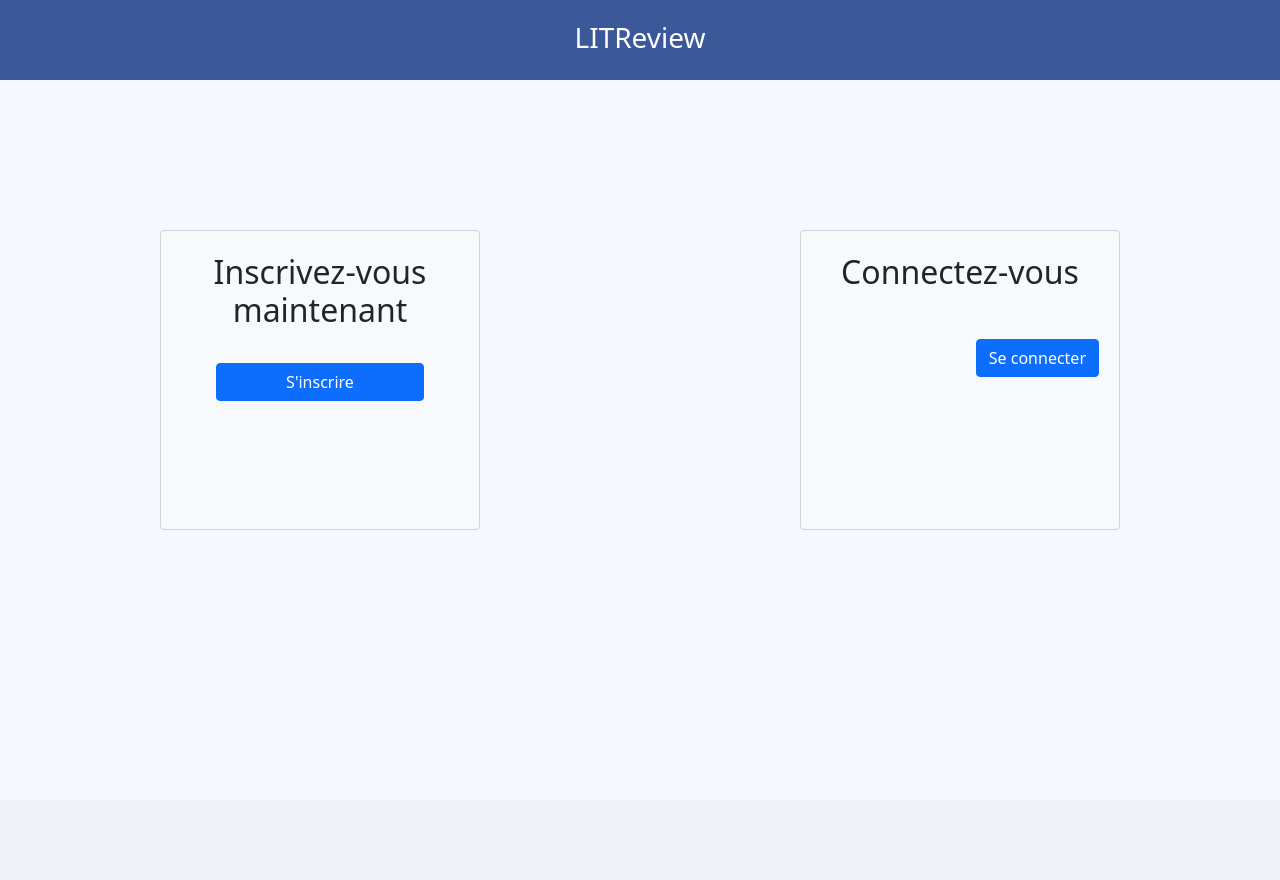
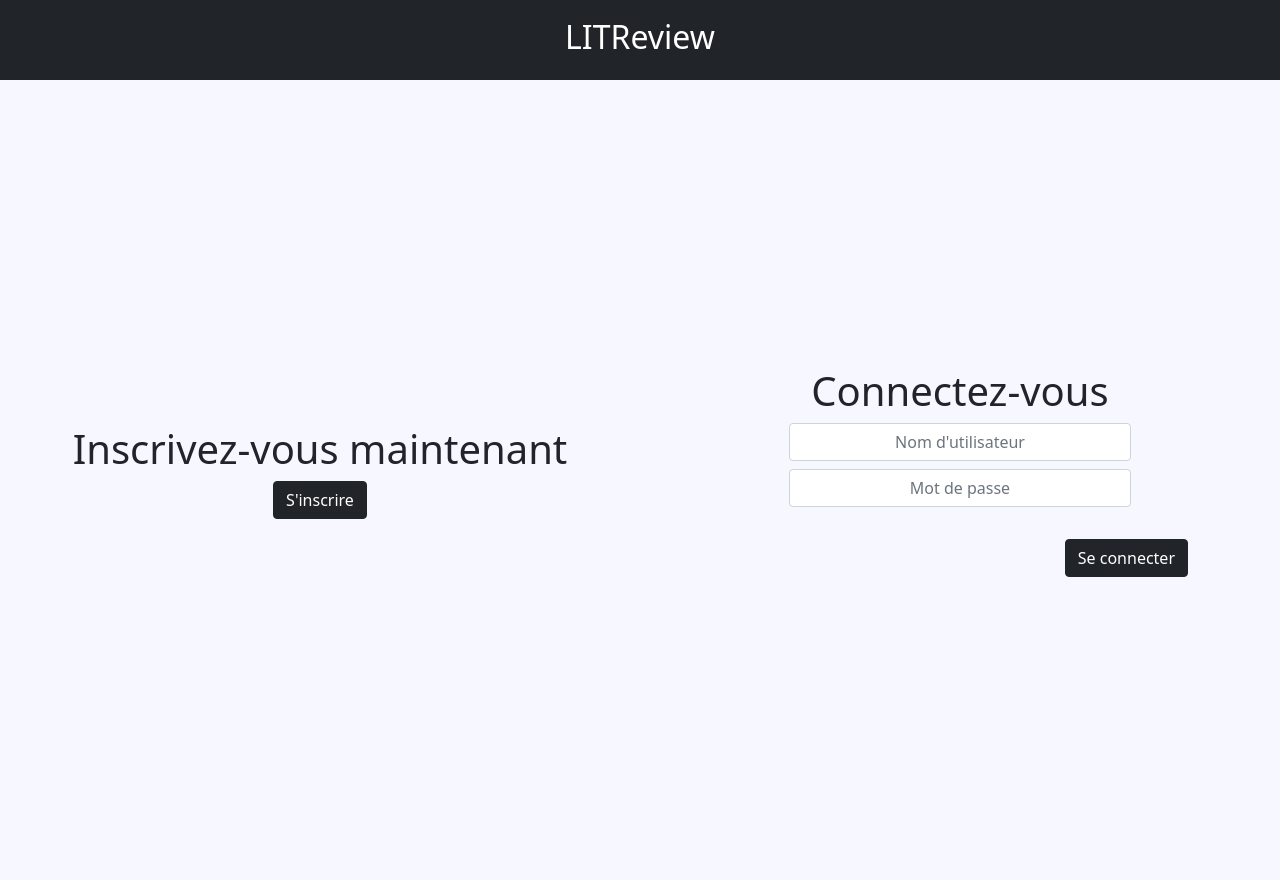
Before and after one commit to Gauthier3090/P9_OpenClassrooms, a Django app: page / in a window 1280 px wide. Before the commit the page ends 800 px from the top, so only its background shows below. Run offline with Django 4.2, Linux system fonts and the light colour scheme; some libraries are stand-ins or nearby versions.

Commit message:
rework css

```diff
--- a/src/LITReview/templates/navbar.html
+++ b/src/LITReview/templates/navbar.html
@@ -7,13 +7,12 @@
     <link rel="stylesheet" type="text/css" href="{% static 'bootstrap.css' %}">
 </head>
 <body class="custom-body">
-    <nav class="navbar navbar-expand-lg custom-navbar h-10">
-        <div class="collapse navbar-collapse m-lg-2">
-            <a class="navbar-brand text-white fs-3 abs-center-x">LITReview</a>
-        </div>
-        {% block navbar %}
+    <header class="">
+        <nav class="navbar navbar-expand-lg bg-dark {% if not user.is_authenticated %} h-10 {% endif %}">
+            <div class="container-fluid">
+                <a class="navbar-brand text-white fs-2 align-middle" href="#">LITReview</a>
                 {% if user.is_authenticated %}
-                <div class="collapse navbar-collapse justify-content-end">
+                    <div class="navbar d-flex ms-auto">
                         <ul class="nav navbar-nav m-lg-2">
                             <li class="nav-item active">
                                 <a class="nav-link text-white" href="{% url 'flux' %}">Flux</a>
--- a/src/LITReview/urls.py
+++ b/src/LITReview/urls.py
@@ -15,12 +15,12 @@ Including another URLconf
 """
 from django.conf import settings
 from django.conf.urls.static import static
-from .views import index
+from core.views import LoginPage
 from django.contrib import admin
 from django.urls import path, include
 
 urlpatterns = [
-    path('', index, name="index"),
+    path('', LoginPage.as_view(), name="index"),
     path('', include("core.urls")),
     path('following/', include("following.urls")),
     path('ticketing/', include("ticketing.urls")),
--- a/src/LITReview/views.py
+++ b/src/LITReview/views.py
@@ -1,11 +1,4 @@
-from django.http import HttpResponseRedirect
-from django.shortcuts import redirect, render
-
-
-def index(request):
-    if request.user.is_authenticated:
-        return redirect("flux")
-    return render(request, "login.html")
+from django.shortcuts import render
 
 
 def error_404_handler(request, exception):
--- a/src/core/templates/flux.html
+++ b/src/core/templates/flux.html
@@ -4,10 +4,10 @@
 {% block flux %}
     <div class="d-flex justify-content-center align-items-center mt-5 gap-5">
         <form action="{% url 'create-ticket' %}">
-            <button class="btn btn-primary">Demander une critique</button>
+            <button class="btn btn-dark">Demander une critique</button>
         </form>
         <form action="{% url 'user-review' %}">
-            <button class="btn btn-primary">Créer une critique</button>
+            <button class="btn btn-dark">Créer une critique</button>
         </form>
     </div>
     {% if posts %}
--- a/src/core/templates/login.html
+++ b/src/core/templates/login.html
@@ -1,27 +1,24 @@
 {% block header %}
     {% include 'navbar.html' %}
 {% endblock %}
-{% block form-login %}
-    <div class="d-flex align-items-center justify-content-center w-100 h-75">
-        <form class="form-control bg-light w-25 h-50" method="get" action="{% url 'signup' %}">
-            <h2 class="text-center m-3">Inscrivez-vous maintenant</h2>
-            <div class="d-flex align-items-center justify-content-center h-25 p-2">
-                <label for="signup"></label>
-                <input type="submit" class="btn  btn-primary w-75" id="signup" value="S'inscrire">
-            </div>
+<div class="d-flex vertical-center">
+    <div class="d-flex flex-column align-items-center w-50">
+        <h1 class="text-center">Inscrivez-vous maintenant</h1>
+        <form method="get" action="{% url 'signup' %}">
+            <button class="btn btn-dark" type="submit">S'inscrire</button>
         </form>
-        <form class="form-control bg-light w-25 h-50" method="post">
-            <h2 class="text-center m-3">Connectez-vous</h2>
-            <div class="form-group p-1">
-              {% csrf_token %}
-              {{ form.as_p }}
-            </div>
+    </div>
+    <div class="d-flex flex-column align-items-center w-50">
+        <h1 class="text-center">Connectez-vous</h1>
+        <form class="container-fluid w-75" method="post">
+            {% csrf_token %}
+            {{ form }}
             <div class="d-flex justify-content-center p-2">
                 <small id="error" class="custom-small">{{ message }}</small>
             </div>
             <div class="d-flex justify-content-end">
-                <button type="submit" class="btn btn-primary m-2">Se connecter</button>
+                <button class="btn btn-dark mt-3" type="submit">Se connecter</button>
             </div>
         </form>
     </div>
-{% endblock form-login %}
+</div>
--- a/src/core/views.py
+++ b/src/core/views.py
@@ -16,8 +16,6 @@ class LoginPage(View):
     def get(self, request, *args, **kwargs):
         form = self.form
         message = ''
-        if request.user.is_authenticated:
-            logout(request)
         return render(request, self.template, context={"form": form, "message": message})
 
     def post(self, request, *args, **kwargs):
--- a/src/static/css/style.css
+++ b/src/static/css/style.css
@@ -5,6 +5,7 @@ html, body {
 .custom-navbar {
     background-color: #3B5998;
     color: #FFFFFF;
+    height: 8%;
 }
 
 .custom-body {
@@ -31,7 +32,8 @@ input::placeholder {
     display: none;
 }
 
-.abs-center-x {
+.navbar-brand
+{
     position: absolute;
     left: 50%;
     transform: translate(-50%, -5%);
@@ -40,3 +42,10 @@ input::placeholder {
 .h-10 {
     height: 10% !important;
 }
+
+.vertical-center {
+  min-height: 100%;
+  min-height: 100vh;
+  display: flex;
+  align-items: center;
+}
```
Also changed, not shown: other parts of src/LITReview/templates/navbar.html (+2 -1 lines), src/db.sqlite3. Lines whose indentation alone changed are shown as unchanged.
